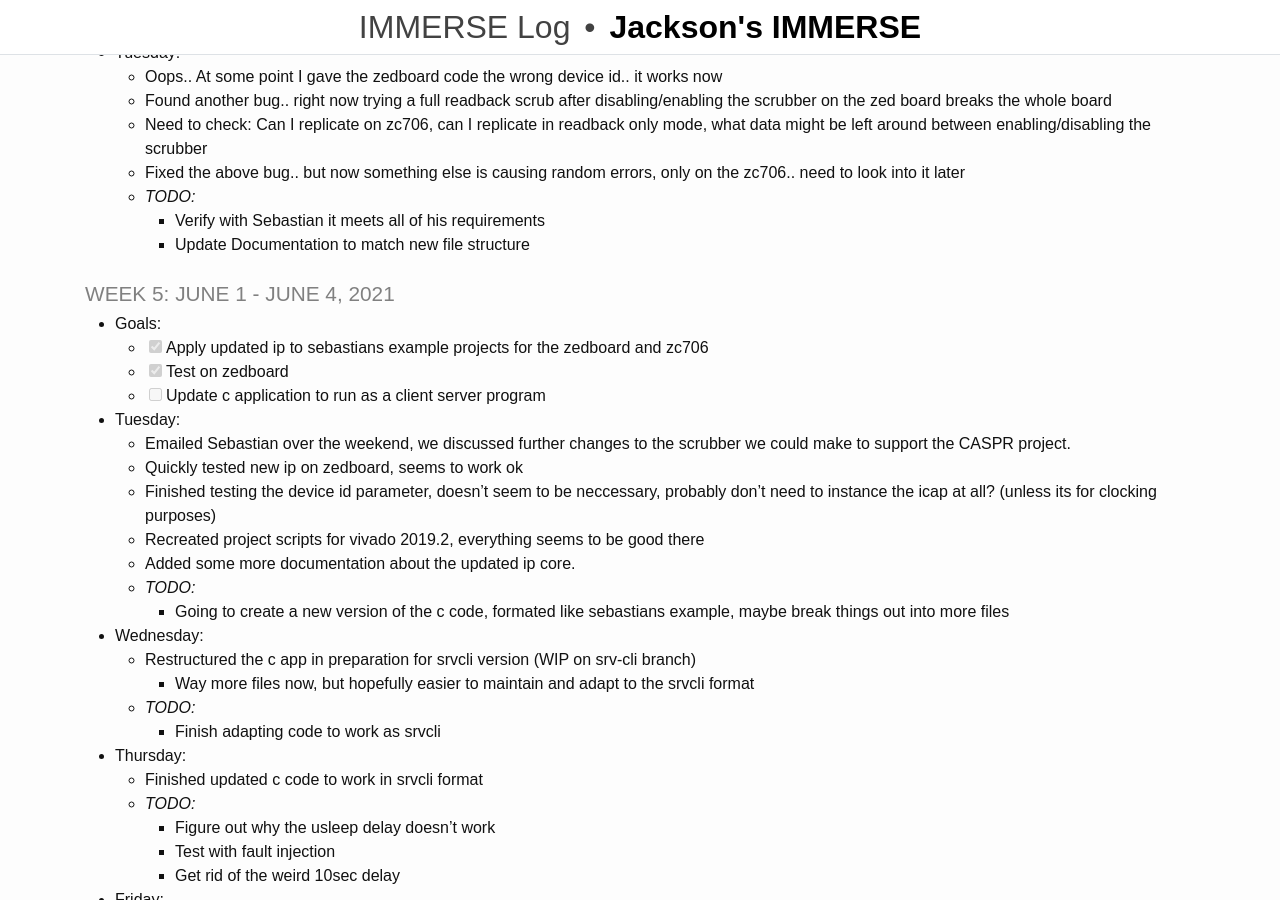
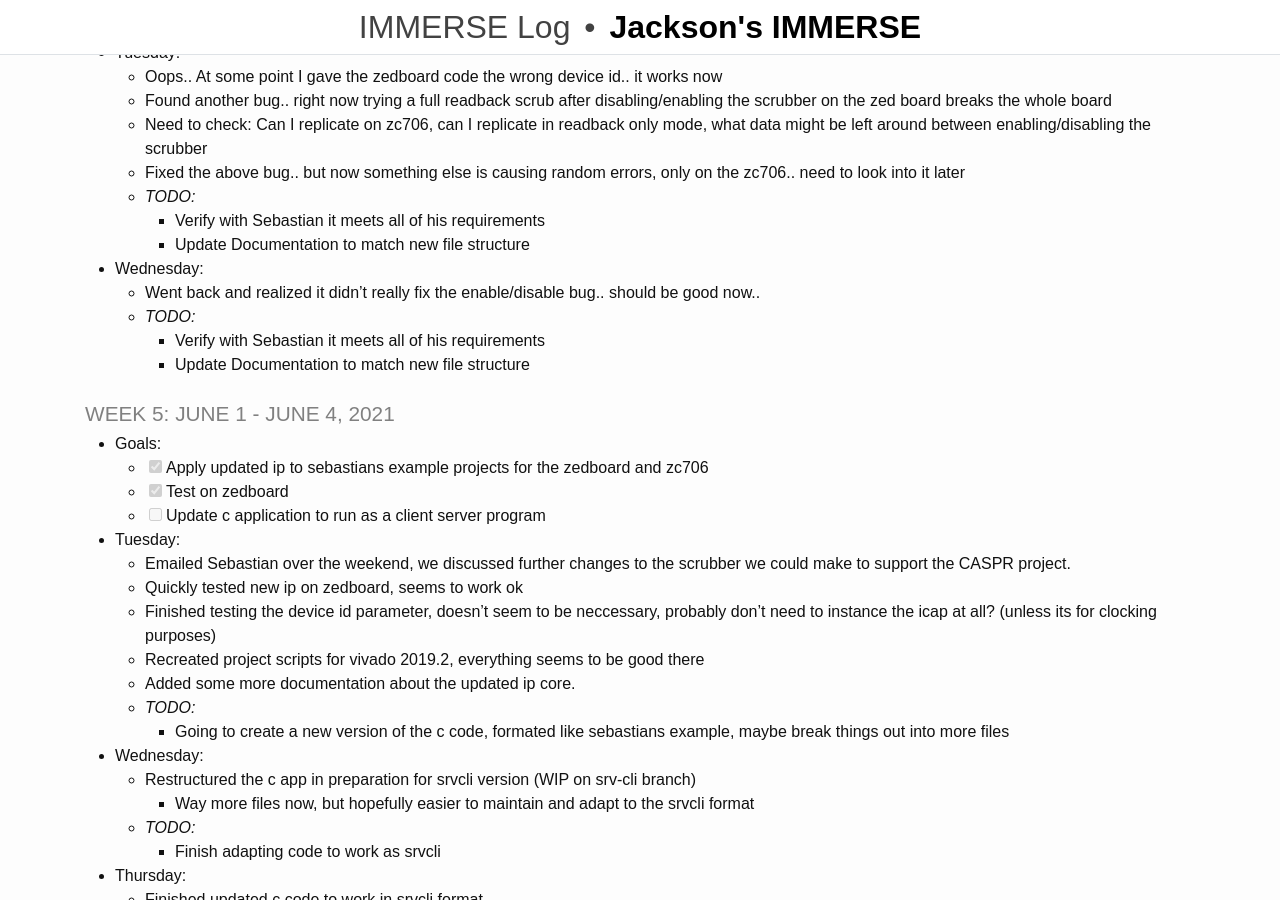
Before and after one commit to rjsmith1999/IMMERSE, a Jekyll site: the page built from _pages/log.md, in a window 1280 px wide and 900 px high, scrolled down 785 px. Built offline with Jekyll 4.4.1, drawn with Linux system fonts in a browser that asks for light colours.

Commit message:
Update Log

```diff
--- a/_pages/log.md
+++ b/_pages/log.md
@@ -39,6 +39,12 @@ title: IMMERSE Log
   - Found another bug.. right now trying a full readback scrub after disabling/enabling the scrubber on the zed board breaks the whole board
   - Need to check: Can I replicate on zc706, can I replicate in readback only mode, what data might be left around between enabling/disabling the scrubber
   - Fixed the above bug.. but now something else is causing random errors, only on the zc706.. need to look into it later
+  - _TODO:_
+    - Verify with Sebastian it meets all of his requirements
+    - Update Documentation to match new file structure
+
+* **Wednesday**:
+  - Went back and realized it didn't really fix the enable/disable bug.. should be good now..
   - _TODO:_
     - Verify with Sebastian it meets all of his requirements
     - Update Documentation to match new file structure
```
